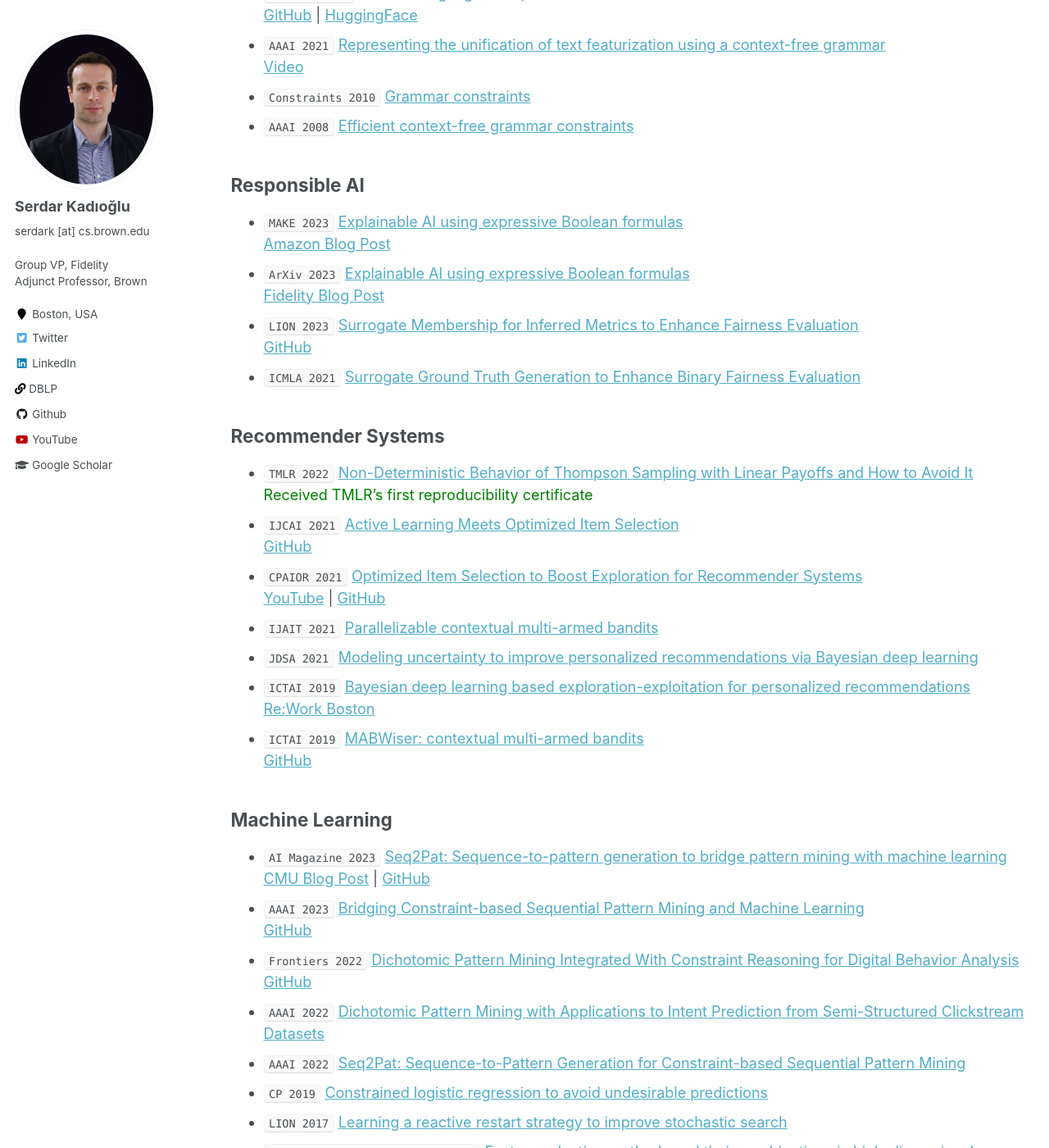
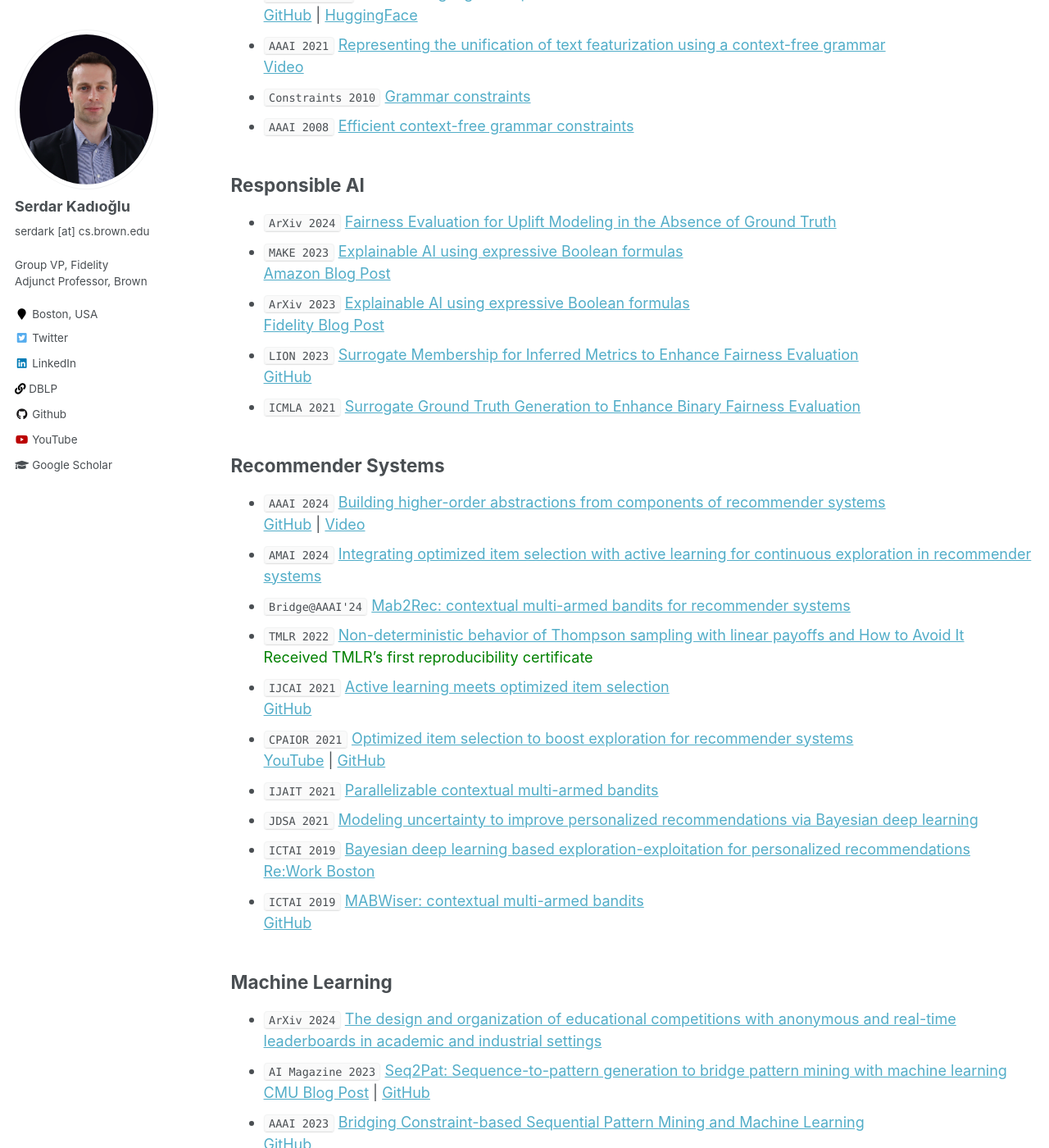
Before and after one commit to skadio/skadio.github.io, a Jekyll site: the page built from _pages/publications.md, in a window 1280 px wide and 1400 px high, scrolled down 644 px. Shown: the whole window at 82% size. Built offline with Jekyll 4.4.1, drawn with Linux system fonts in a browser that asks for light colours.

Commit message:
Update publications.md

```diff
--- a/_pages/publications.md
+++ b/_pages/publications.md
@@ -36,6 +36,7 @@ author_profile: true
 
 
 ## Responsible AI
+* `ArXiv 2024` [Fairness Evaluation for Uplift Modeling in the Absence of Ground Truth](https://arxiv.org/abs/2403.12069)
 * `MAKE 2023` [Explainable AI using expressive Boolean formulas](https://www.mdpi.com/2504-4990/5/4/86)<br>
 [Amazon Blog Post](https://aws.amazon.com/blogs/quantum-computing/explainable-ai-using-expressive-boolean-formulas/)
 * `ArXiv 2023` [Explainable AI using expressive Boolean formulas](https://arxiv.org/abs/2306.03976)<br>
@@ -45,11 +46,15 @@ author_profile: true
 * `ICMLA 2021` [Surrogate Ground Truth Generation to Enhance Binary Fairness Evaluation](https://ieeexplore.ieee.org/abstract/document/9680169)
 
 ## Recommender Systems
-* `TMLR 2022` [Non-Deterministic Behavior of Thompson Sampling with Linear Payoffs and How to Avoid It](https://openreview.net/pdf?id=sX9d3gfwtE)<br>
+* `AAAI 2024` [Building higher-order abstractions from components of recommender systems](https://ojs.aaai.org/index.php/AAAI/article/view/30341)<br>
+ [GitHub](https://github.com/fidelity/mab2rec) | [Video](https://underline.io/lecture/91479-building-higher-order-abstractions-from-the-components-of-recommender-systems)
+* `AMAI 2024` [Integrating optimized item selection with active learning for continuous exploration in recommender systems](https://link.springer.com/epdf/10.1007/s10472-024-09941-x?sharing_token=9XBJ6cdglsdji19gFwuqQve4RwlQNchNByi7wbcMAY4VwIBKydj3Ja9OBjALNpg8nuO300abjlrHmZQFBVUqar-uYhBML28cmbovFgiHRRvd7TM2QAA_Hwd5J3U2MmKx0ugXwF6yz2hW75_88JpLmXSDJSuyCEwqZqtOcB7BhJU=)
+* `Bridge@AAAI'24` [Mab2Rec: contextual multi-armed bandits for recommender systems](http://osullivan.ucc.ie/CPML2024/papers/06.pdf)
+* `TMLR 2022` [Non-deterministic behavior of Thompson sampling with linear payoffs and How to Avoid It](https://openreview.net/pdf?id=sX9d3gfwtE)<br>
 <span style="color:green"> Received TMLR's first reproducibility certificate</span>
-* `IJCAI 2021` [Active Learning Meets Optimized Item Selection](https://arxiv.org/abs/2112.03105)<br>
+* `IJCAI 2021` [Active learning meets optimized item selection](https://arxiv.org/abs/2112.03105)<br>
 [GitHub](https://github.com/fidelity/selective?tab=readme-ov-file#text-based-selection)
-* `CPAIOR 2021` [Optimized Item Selection to Boost Exploration for Recommender Systems](https://link.springer.com/chapter/10.1007/978-3-030-78230-6_27)<br>
+* `CPAIOR 2021` [Optimized item selection to boost exploration for recommender systems](https://link.springer.com/chapter/10.1007/978-3-030-78230-6_27)<br>
 [YouTube](https://www.youtube.com/watch?v=akMsTAh9ed8&t=1s) | [GitHub](https://github.com/fidelity/selective)
 * `IJAIT 2021` [Parallelizable contextual multi-armed bandits](https://www.worldscientific.com/doi/10.1142/S0218213021500214)
 * `JDSA 2021` [Modeling  uncertainty  to improve personalized recommendations via Bayesian deep learning](https://link.springer.com/article/10.1007/s41060-020-00241-1)
@@ -60,6 +65,7 @@ author_profile: true
 
 
 ## Machine Learning
+* `ArXiv 2024` [The design and organization of educational competitions with anonymous and real-time leaderboards in academic and industrial settings](https://arxiv.org/abs/2402.07936)
 * `AI Magazine 2023` [Seq2Pat: Sequence-to-pattern generation to bridge pattern mining with machine learning](https://onlinelibrary.wiley.com/doi/epdf/10.1002/aaai.12081)<br>
 [CMU Blog Post](https://www.cmu.edu/tepper/news/stories/2023/may/fidelity-ai.html) | [GitHub](https://github.com/fidelity/seq2pat)
 * `AAAI 2023` [Bridging Constraint-based Sequential Pattern Mining and Machine Learning](http://osullivan.ucc.ie/CPML2023/submissions/09.pdf)<br>
```
